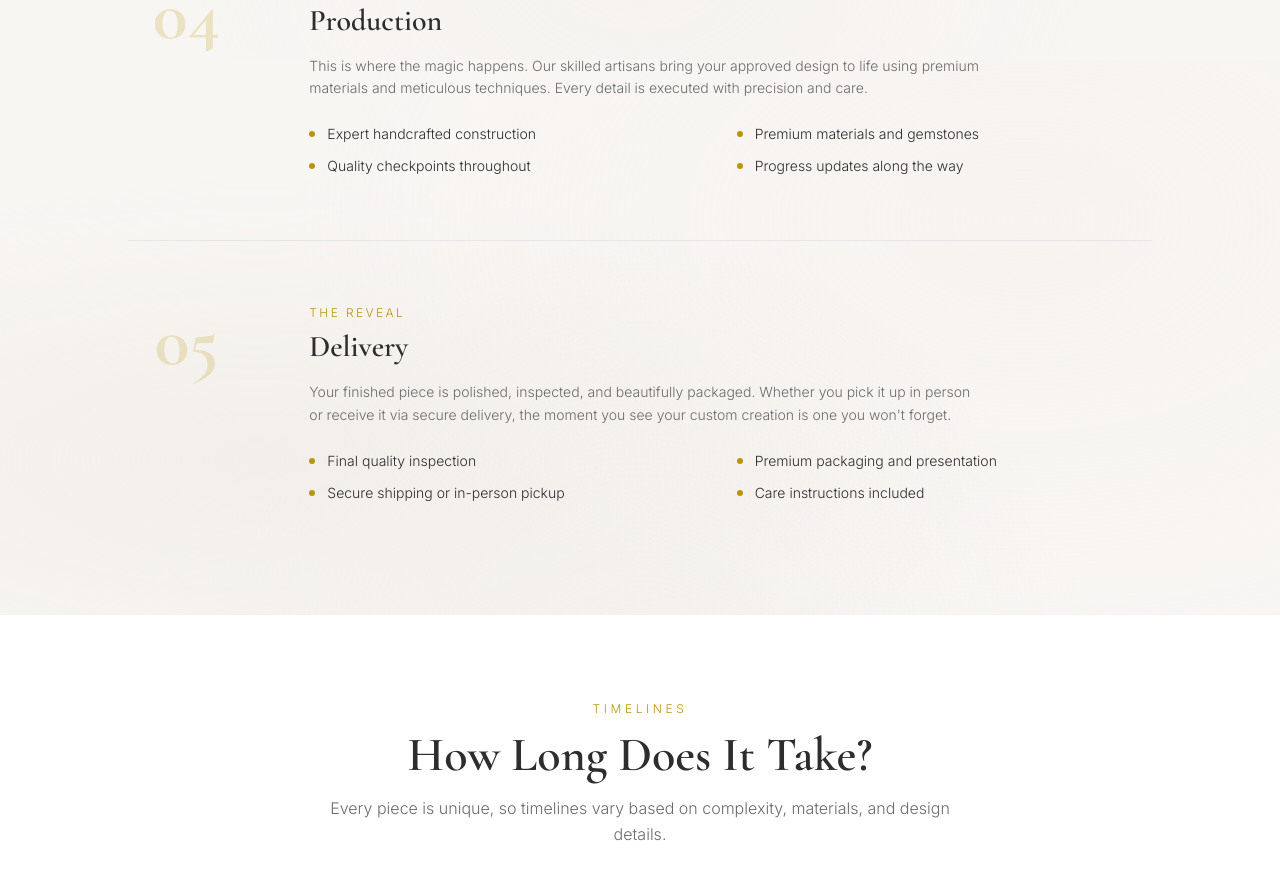
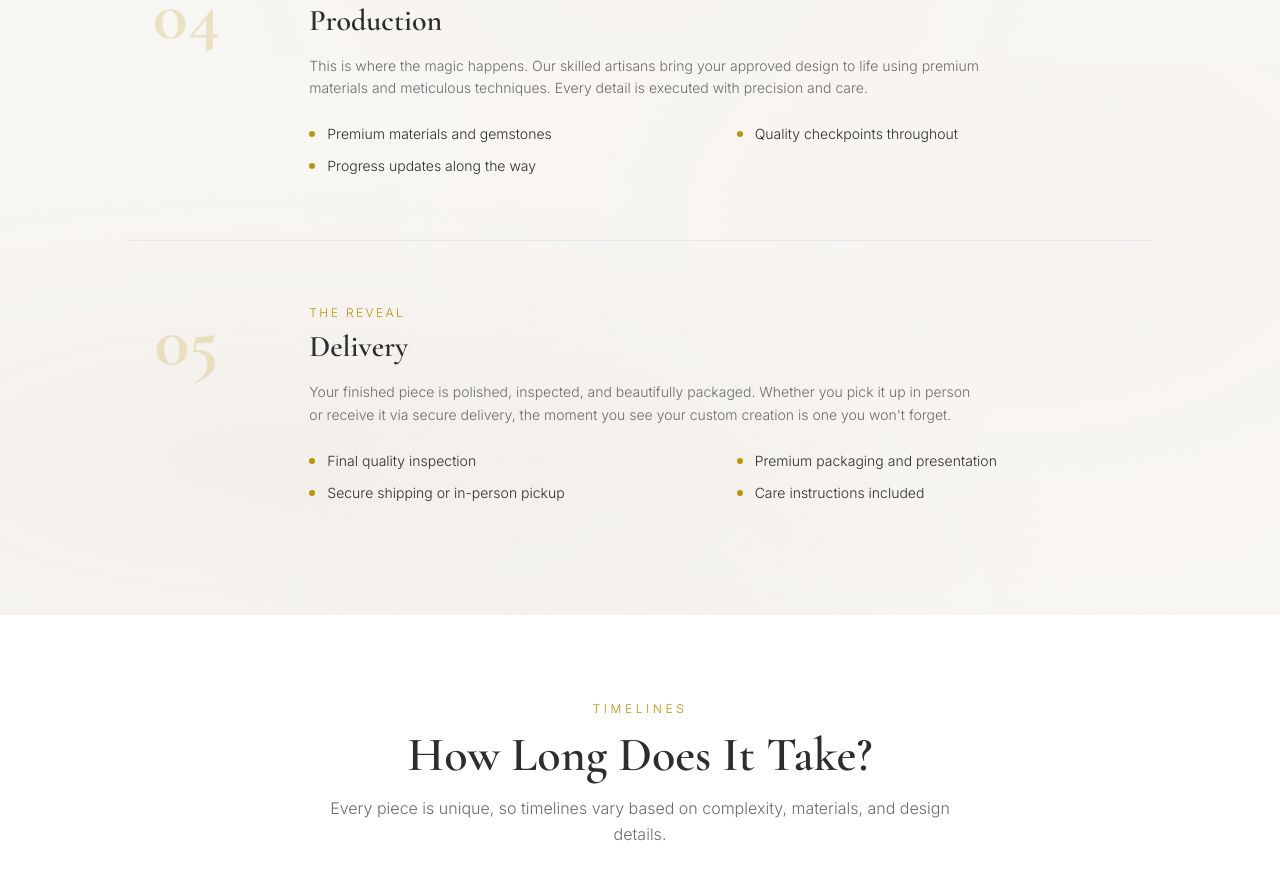
Before and after one commit to yungcritch2/J-Rocks-Website, a Next.js app: page /process in a window 1280 px wide. Shown: the part 1540-2420 px from the top of the page. Built offline with nearby package versions, Linux system fonts and the light colour scheme.

Commit message:
Remove 'Expert handcrafted construction' from Production step
https://claude.ai/code/session_01V9PaEZgtm2BXPTmMKbR4PP

```diff
--- a/src/app/process/ProcessContent.tsx
+++ b/src/app/process/ProcessContent.tsx
@@ -51,7 +51,6 @@ const steps = [
     description:
       "This is where the magic happens. Our skilled artisans bring your approved design to life using premium materials and meticulous techniques. Every detail is executed with precision and care.",
     details: [
-      "Expert handcrafted construction",
       "Premium materials and gemstones",
       "Quality checkpoints throughout",
       "Progress updates along the way",
```
